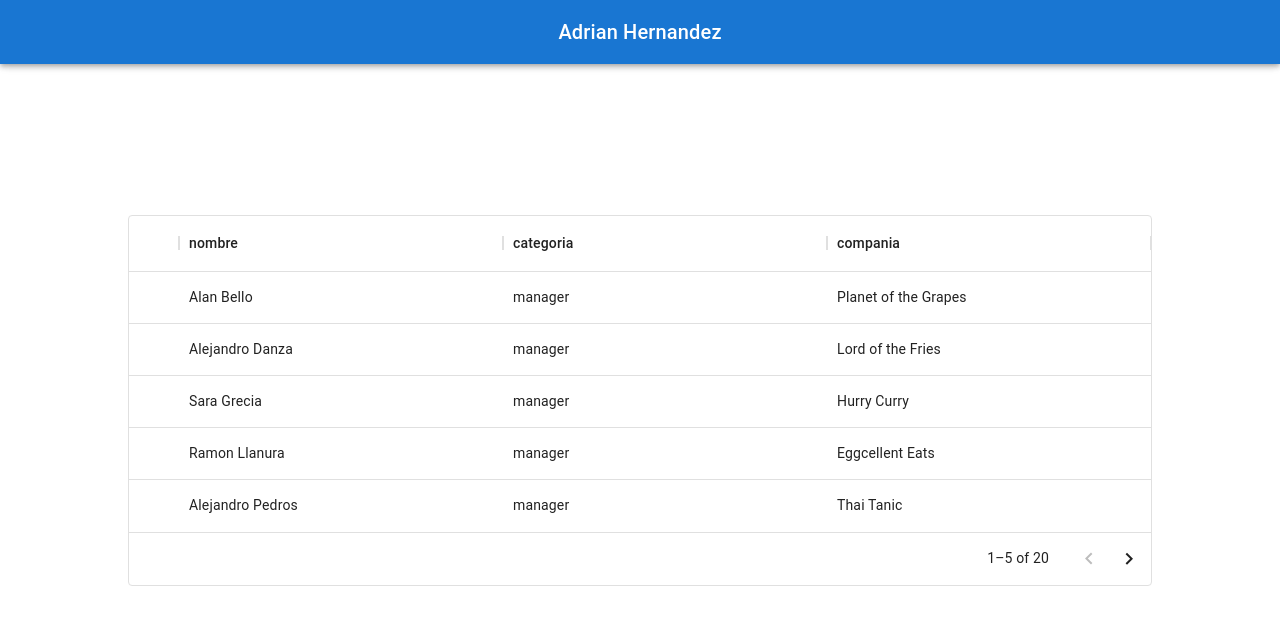
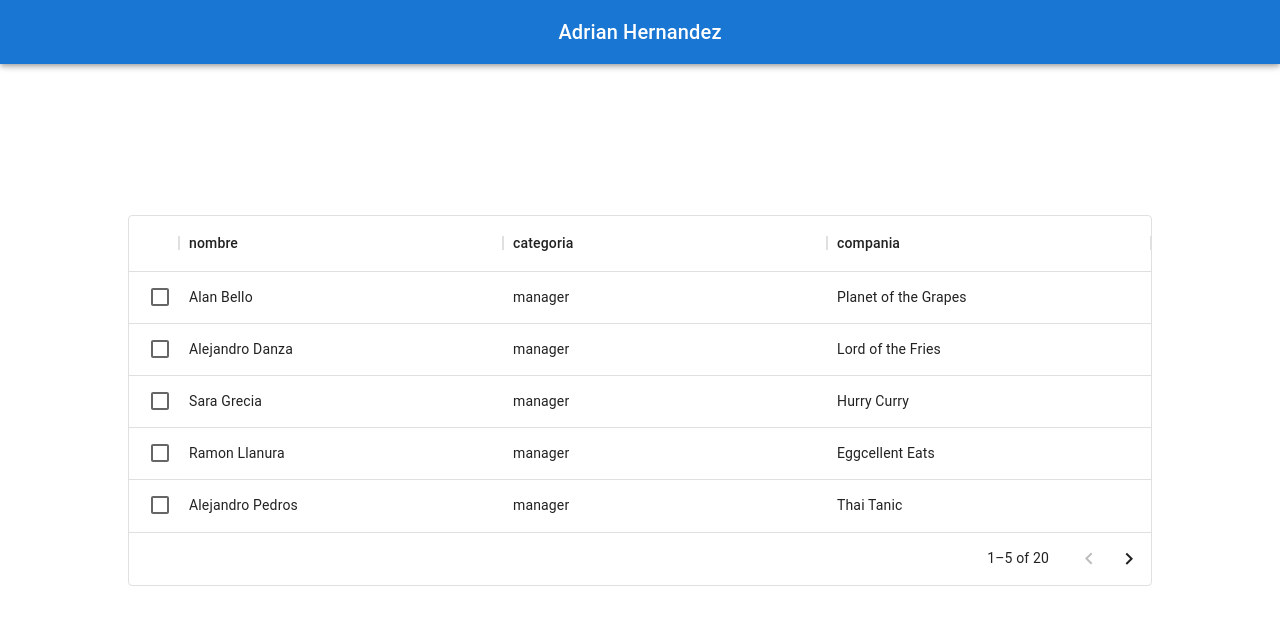
Before and after one commit to adrian1426/ReactTS-Empleados-Felices, a React (Vite) app: page / in a window 1280 px wide. Shown: the top 624 px of the page. Built offline with nearby package versions, Linux system fonts and the light colour scheme.

Commit message:
checked y unchecked checkbox

```diff
--- a/src/pages/Home/Home.tsx
+++ b/src/pages/Home/Home.tsx
@@ -1,12 +1,24 @@
-import React, { useState } from 'react';
+import React, { ChangeEvent, useState } from 'react';
 import { DataGrid, GridColDef, GridRenderCellParams } from '@mui/x-data-grid';
 import { People } from '@/data/people';
 import { Person } from '@/models';
+import { Checkbox } from '@mui/material';
 
 export interface HomeInterface { }
 
 const Home: React.FC<HomeInterface> = () => {
 	const [selectedPeople, setSelectedPeople] = useState<Person[]>([]);
+
+	const handlechange = (people: Person) => (eve: ChangeEvent<HTMLInputElement>) => {
+		const { checked } = eve.target;
+		setSelectedPeople(prevState => {
+			if (checked) {
+				return [...prevState, people];
+			}
+
+			return prevState.filter(p => p.id !== people.id);
+		});
+	};
 
 	const pageSize = 5;
 
@@ -15,11 +27,16 @@ const Home: React.FC<HomeInterface> = () => {
 			field: 'actions',
 			headerName: '',
 			width: 50,
-			renderCell: (params: GridRenderCellParams) => (
-				<>
-					{params.value}
-				</>
-			)
+			renderCell: (params: GridRenderCellParams) => {
+				const selected = selectedPeople.find(people => people.id === params.row.id);
+
+				return (
+					<Checkbox
+						checked={!!selected}
+						onChange={handlechange(params.row)}
+					/>
+				)
+			}
 		},
 		{
 			field: 'name',
```
